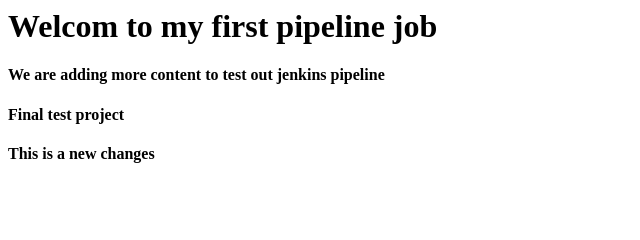
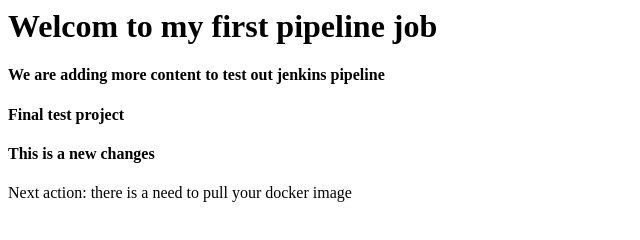
Before and after one commit to ezeyoh/JenkinsProject, a plain HTML site: page index.html in a window 1280 px wide. Shown: the whole page, without its empty margins (0-640 px from the left). Drawn offline with Linux system fonts and the light colour scheme.

Commit message:
There is a need to create your own docker image

```diff
--- a/index.html
+++ b/index.html
@@ -5,5 +5,6 @@
 <h4>We are adding more content to test out jenkins pipeline</h4>
 <h4>Final test project</h4>
 <h4>This is a new changes</h4
+<h1>Next action: there is a need to pull your docker image </h1>
 </body>
 </html>
```
